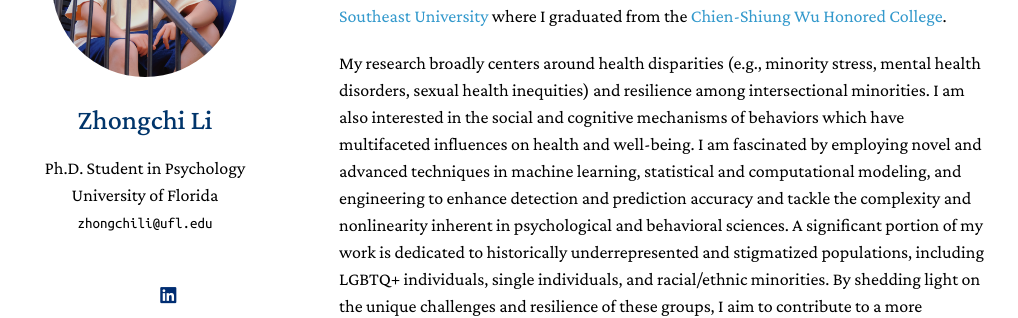
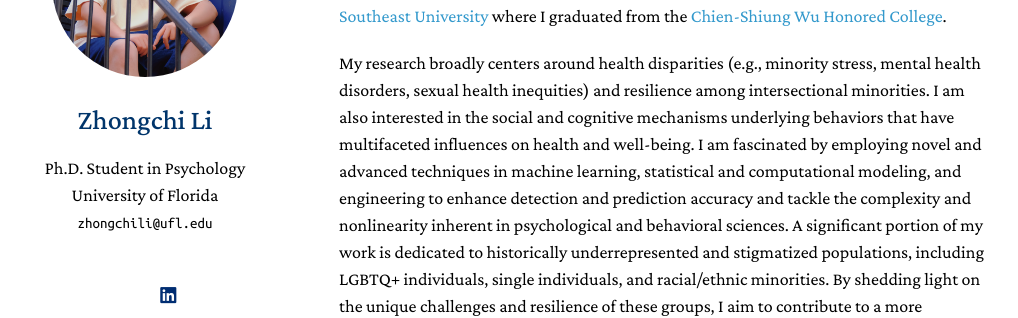
Before and after one commit to zhongchili52/zhongchili52.github.io, a Jekyll site: the page built from index.md, in a window 1280 px wide. Shown: the part 228-546 px from the top of the page, without its empty margins (131-1149 px from the left). Built offline with Jekyll 4.4.1, drawn with Linux system fonts in a browser that asks for light colours; a style sheet for code colours, icons or effects is not loaded; some of the changed text lies outside the part shown.

Commit message:
Update index.md

```diff
--- a/index.md
+++ b/index.md
@@ -9,7 +9,7 @@ permalink: /
 
 I am currently a Ph.D. student in the Department of Psychology at [University of Florida](https://psych.ufl.edu/social-psychology/people/) advised by [Prof. Gregory Webster](https://www.gdwebster.com/). I received my <font color="#fd5e53">M.S. in Electrical and Computer Engineering</font> at [Carnegie Mellon University](https://www.ece.cmu.edu/) where I also worked closely with [Prof. Brooke Feeney](https://www.cmu.edu/dietrich/psychology/relationships-lab/brooke-feeney-associate-professor.html) and [Prof. David Creswell](https://www.healthandhumanperformancelab.com/people). I received my <font color="#fd5e53">B.Eng. in Information Engineering</font> at [Southeast University](https://www.seu.edu.cn/english/) where I graduated from the [Chien-Shiung Wu Honored College](https://wjx.seu.edu.cn/wjxen/).
 
-My research broadly centers around health disparities (e.g., minority stress, mental health disorders, sexual health inequities) and resilience among intersectional minorities. I am also interested in the social and cognitive mechanisms of behaviors which have multifaceted influences on health and well-being. I am fascinated by employing novel and advanced techniques in machine learning, statistical and computational modeling, and engineering to enhance detection and prediction accuracy and tackle the complexity and nonlinearity inherent in psychological and behavioral sciences. A significant portion of my work is dedicated to historically underrepresented and stigmatized populations, including LGBTQ+ individuals, single individuals, and racial/ethnic minorities. By shedding light on the unique challenges and resilience of these groups, I aim to contribute to a more inclusive and comprehensive understanding of health and well-being and develop potential interventions.
+My research broadly centers around health disparities (e.g., minority stress, mental health disorders, sexual health inequities) and resilience among intersectional minorities. I am also interested in the social and cognitive mechanisms underlying behaviors that have multifaceted influences on health and well-being. I am fascinated by employing novel and advanced techniques in machine learning, statistical and computational modeling, and engineering to enhance detection and prediction accuracy and tackle the complexity and nonlinearity inherent in psychological and behavioral sciences. A significant portion of my work is dedicated to historically underrepresented and stigmatized populations, including LGBTQ+ individuals, single individuals, and racial/ethnic minorities. By shedding light on the unique challenges and resilience of these groups, I aim to contribute to a more inclusive and comprehensive understanding of health and well-being and develop potential interventions.
 
 You can pronounce my first name like <em>Jong-Chr</em>. My name written in Chinese is 李仲篪.
 
```
